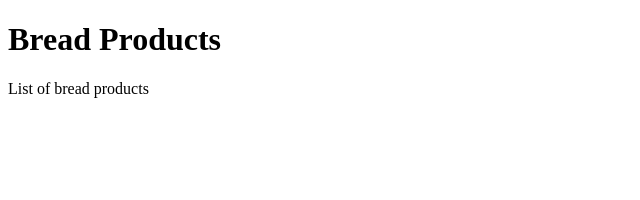
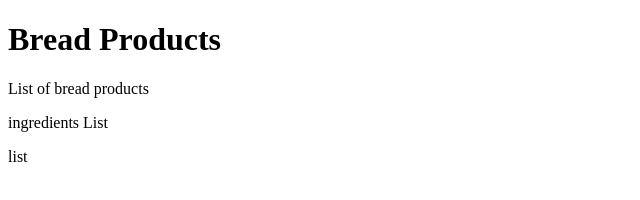
Before and after one commit to ksagoo/com.bread.demo, a plain HTML site: page WebContent/index.html in a window 1280 px wide. Shown: the whole page, without its empty margins (0-640 px from the left). Drawn offline with Linux system fonts and the light colour scheme.

Commit message:
prod fix 1.1.4

```diff
--- a/WebContent/index.html
+++ b/WebContent/index.html
@@ -7,5 +7,7 @@
 <body>
 	<h1>Bread Products</h1>
 	<p>List of bread products</p>
+	<span>ingredients List</span>
+	<p>list</p>
 </body>
 </html>
```
